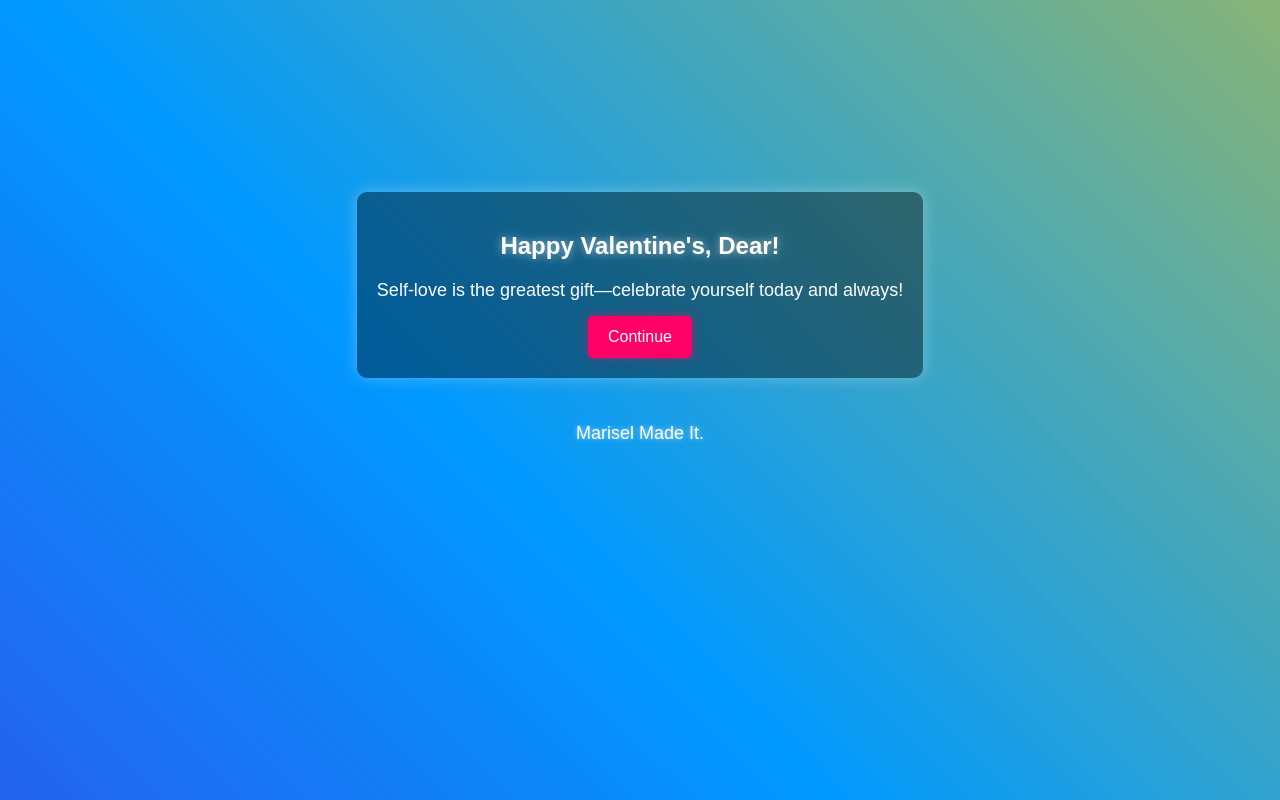
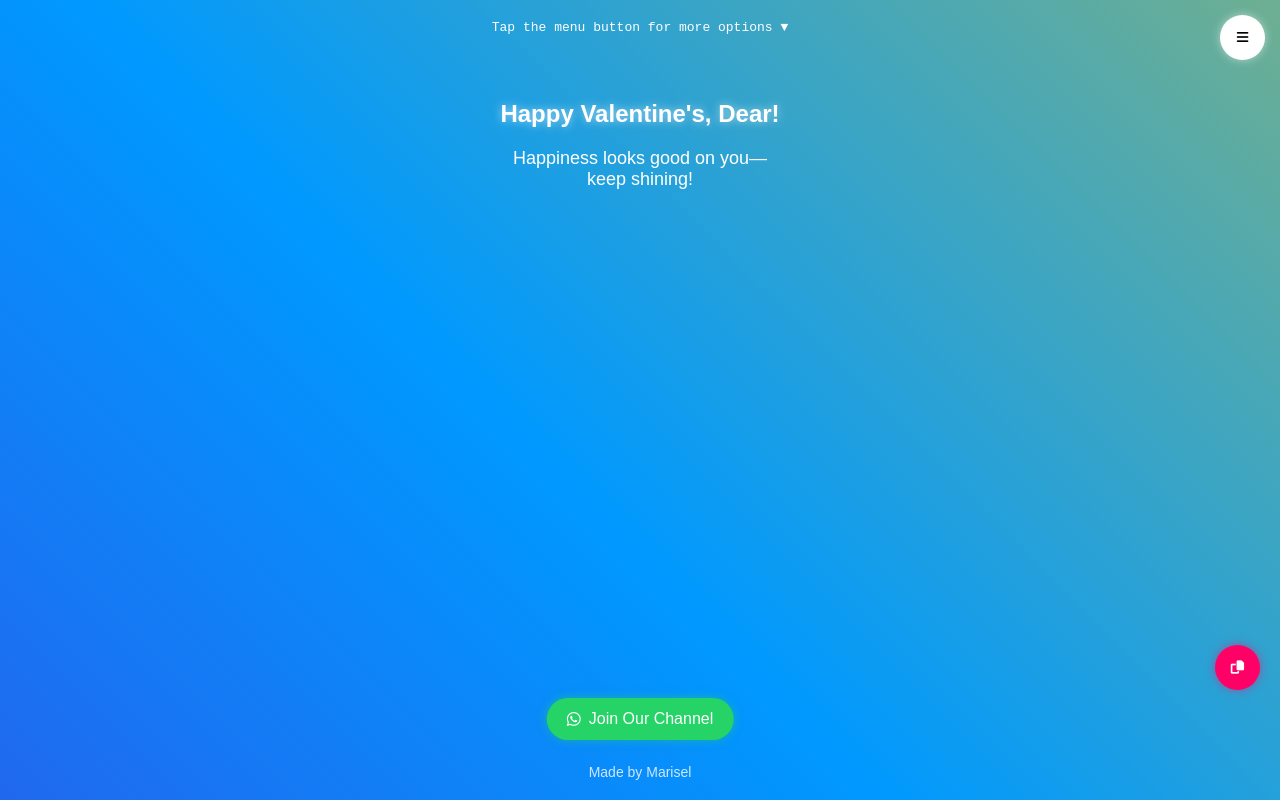
Before and after one commit to betingrich/valentine, a plain HTML site: page quotes.html in a window 1280 px wide. Drawn offline with Linux system fonts and the light colour scheme.

Commit message:
Update quotes.html

```diff
--- a/quotes.html
+++ b/quotes.html
@@ -4,40 +4,55 @@
     <meta charset="UTF-8">
     <meta name="viewport" content="width=device-width, initial-scale=1.0">
     <title>Your Valentine's Quote</title>
+    <link rel="stylesheet" href="https://cdnjs.cloudflare.com/ajax/libs/font-awesome/6.4.2/css/all.min.css">
     <style>
-        /* General Styling */
         body {
             font-family: Arial, sans-serif;
             background: linear-gradient(45deg, #ff0066, #6600cc, #0099ff, #ffcc00);
             background-size: 400% 400%;
             animation: animateBG 8s infinite alternate;
-            text-align: center;
             color: white;
             margin: 0;
             padding: 0;
+            min-height: 100vh;
+            display: flex;
+            flex-direction: column;
+            align-items: center;
+            overflow: hidden;
+            position: relative;
         }
 
-        /* Background Animation */
         @keyframes animateBG {
             0% { background-position: 0% 50%; }
             100% { background-position: 100% 50%; }
         }
 
-        /* Container */
-        .container {
-            margin-top: 15%;
-            padding: 20px;
-            background: rgba(0, 0, 0, 0.4);
-            display: inline-block;
-            border-radius: 10px;
-            box-shadow: 0 0 15px rgba(255, 255, 255, 0.3);
-            animation: fadeIn 1s ease-in-out;
+        .typing-text {
+            position: fixed;
+            top: 20px;
+            width: 100%;
+            text-align: center;
+            font-family: monospace;
+            overflow: hidden;
+            white-space: nowrap;
+            animation: typing 3s steps(30, end), blink-caret 0.5s step-end infinite;
         }
 
-        /* Fade In Animation */
-        @keyframes fadeIn {
-            from { opacity: 0; transform: translateY(-10px); }
-            to { opacity: 1; transform: translateY(0); }
+        @keyframes typing {
+            from { width: 0 }
+            to { width: 100% }
+        }
+
+        @keyframes blink-caret {
+            from, to { border-color: transparent }
+            50% { border-color: white; }
+        }
+
+        .content {
+            text-align: center;
+            padding: 20px;
+            margin-top: 60px;
+            max-width: 90%;
         }
 
         h2 {
@@ -47,47 +62,121 @@
 
         p {
             font-size: 18px;
-            margin: 15px 0;
+            margin: 15px auto;
+            max-width: 80%;
         }
 
-        button {
+        .copy-btn {
+            position: fixed;
+            bottom: 110px;
+            right: 20px;
             background: #ff0066;
             color: white;
             border: none;
-            padding: 12px 20px;
-            font-size: 16px;
-            border-radius: 5px;
+            padding: 12px;
+            border-radius: 50%;
             cursor: pointer;
             box-shadow: 0 0 10px rgba(255, 0, 102, 0.5);
-            transition: 0.3s;
+            width: 45px;
+            height: 45px;
+            display: flex;
+            align-items: center;
+            justify-content: center;
         }
 
-        button:hover {
-            background: #cc0052;
-            box-shadow: 0 0 15px rgba(255, 0, 102, 0.8);
+        .whatsapp-btn {
+            position: fixed;
+            bottom: 60px;
+            left: 50%;
+            transform: translateX(-50%);
+            background: #25D366;
+            color: white;
+            border: none;
+            padding: 12px 20px;
+            border-radius: 25px;
+            cursor: pointer;
+            font-size: 16px;
+            display: flex;
+            align-items: center;
+            gap: 8px;
+            box-shadow: 0 0 10px rgba(37, 211, 102, 0.5);
         }
 
-        /* Footer */
-        footer {
-            margin-top: 20px;
+        .footer {
+            position: fixed;
+            bottom: 20px;
+            width: 100%;
+            text-align: center;
+            font-size: 14px;
+            color: rgba(255, 255, 255, 0.8);
+        }
+
+        /* Right-aligned menu */
+        .menu-btn {
+            position: fixed;
+            top: 15px;
+            right: 15px;
+            background: white;
+            border: none;
             padding: 10px;
-            font-size: 16px;
+            border-radius: 50%;
+            cursor: pointer;
+            box-shadow: 0 0 10px rgba(255, 255, 255, 0.5);
+            width: 45px;
+            height: 45px;
+            display: flex;
+            align-items: center;
+            justify-content: center;
+        }
+
+        .menu-dropdown {
+            position: fixed;
+            top: 70px;
+            right: 15px;
+            background: rgba(0, 0, 0, 0.7);
+            padding: 10px;
+            border-radius: 5px;
+            display: none;
+            flex-direction: column;
+            min-width: 120px;
+        }
+
+        .menu-dropdown a {
             color: white;
-            text-shadow: 0 0 5px rgba(255, 255, 255, 0.6);
+            text-decoration: none;
+            padding: 8px 12px;
+            font-size: 14px;
+        }
+
+        .menu-dropdown a:hover {
+            background: rgba(255, 255, 255, 0.1);
+            border-radius: 3px;
         }
     </style>
 </head>
 <body>
+    <div class="typing-text">Tap the menu button for more options ▼</div>
 
-    <div class="container">
+    <button class="menu-btn" onclick="toggleMenu()"><i class="fas fa-bars"></i></button>
+    <div class="menu-dropdown" id="menu">
+        <a href="boyfriend.html">Boyfriend</a>
+        <a href="girlfriend.html">Girlfriend</a>
+    </div>
+
+    <div class="content">
         <h2 id="greeting"></h2>
         <p id="quote"></p>
-        <button onclick="window.location.href='boyfriend.html'">Continue</button>
     </div>
 
-    <footer>
-        <p>Marisel Made It.</p>
-    </footer>
+    <button class="copy-btn" onclick="copyQuote()"><i class="fas fa-copy"></i></button>
+
+    <button class="whatsapp-btn" onclick="window.location.href='https://whatsapp.com/channel/0029Vajvy2kEwEjwAKP4SI0x'">
+        <i class="fab fa-whatsapp"></i> Join Our Channel
+    </button>
+
+    <div class="footer">
+        Made by Marisel
+    </div>
 
     <script>
         let name = localStorage.getItem("userName") || "Dear";
@@ -101,33 +190,32 @@
             "You bring joy to everyone you meet.",
             "Love is a journey, and I’m grateful to have you in my life.",
             "No matter where life takes us, I’m glad you’re part of my story.",
-            "Happiness looks good on you—keep shining!",
-            "You deserve all the love and kindness in the world.",
-            "You are enough, just as you are.",
-            "Your kindness and warmth make the world a better place.",
-            "May today remind you how truly special you are.",
-            "You are a light in so many lives—never forget that.",
-            "Sending you warmth and joy today and always.",
-            "May your heart always be full of love and happiness.",
-            "Wishing you a Valentine’s Day as bright as your smile!",
-            "You are unique, you are special, and you are deeply loved.",
-            "Your heart is full of love, and it inspires everyone around you.",
-            "Today is just another day to remind you that you matter.",
-            "Love is not just about romance—it's about connection, kindness, and joy.",
-            "The best love is the one you give yourself. You are amazing!",
-            "On this day of love, know that you are deeply valued and appreciated.",
-            "Valentine’s Day is about celebrating love in all its beautiful forms, including the love you bring to others.",
-            "Your presence makes the world a little brighter.",
-            "Sending you love, joy, and all the good vibes today!",
-            "You make a difference in the lives of those around you.",
-            "Self-love is the greatest gift—celebrate yourself today and always!",
-            "Wishing you peace, happiness, and a heart full of love."
+            "Happiness looks good on you—keep shining!"
         ];
 
         let randomQuote = quotes[Math.floor(Math.random() * quotes.length)];
         document.getElementById("greeting").innerText = `Happy Valentine's, ${name}!`;
         document.getElementById("quote").innerText = randomQuote;
+
+        function copyQuote() {
+            navigator.clipboard.writeText(randomQuote).then(() => {
+                alert("Quote copied to clipboard!");
+            });
+        }
+
+        function toggleMenu() {
+            let menu = document.getElementById("menu");
+            menu.style.display = menu.style.display === "flex" ? "none" : "flex";
+        }
+
+        // Close menu when clicking outside
+        document.addEventListener('click', function(event) {
+            let menu = document.getElementById('menu');
+            let menuBtn = document.querySelector('.menu-btn');
+            if (!menu.contains(event.target) && !menuBtn.contains(event.target)) {
+                menu.style.display = 'none';
+            }
+        });
     </script>
-
 </body>
 </html>
```
